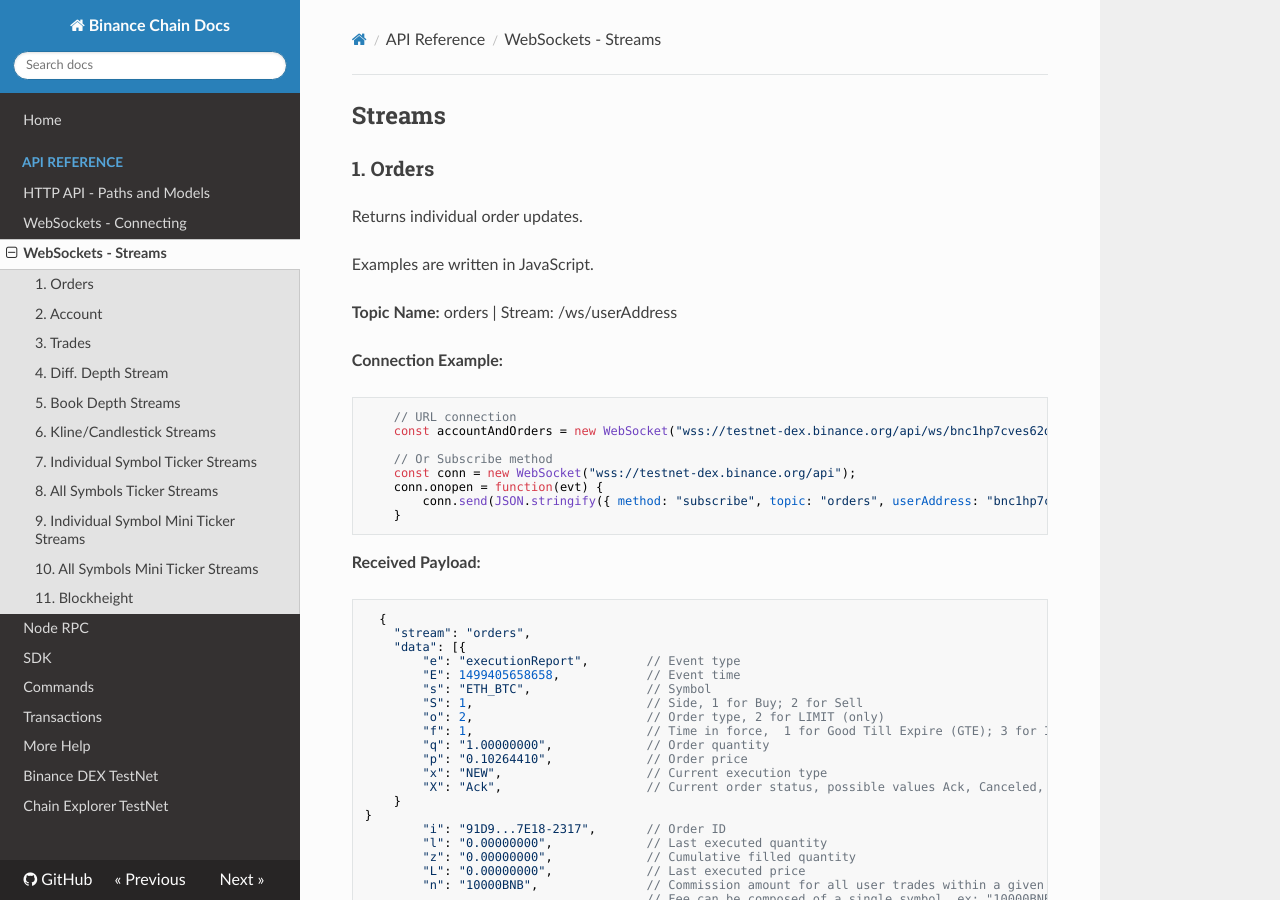
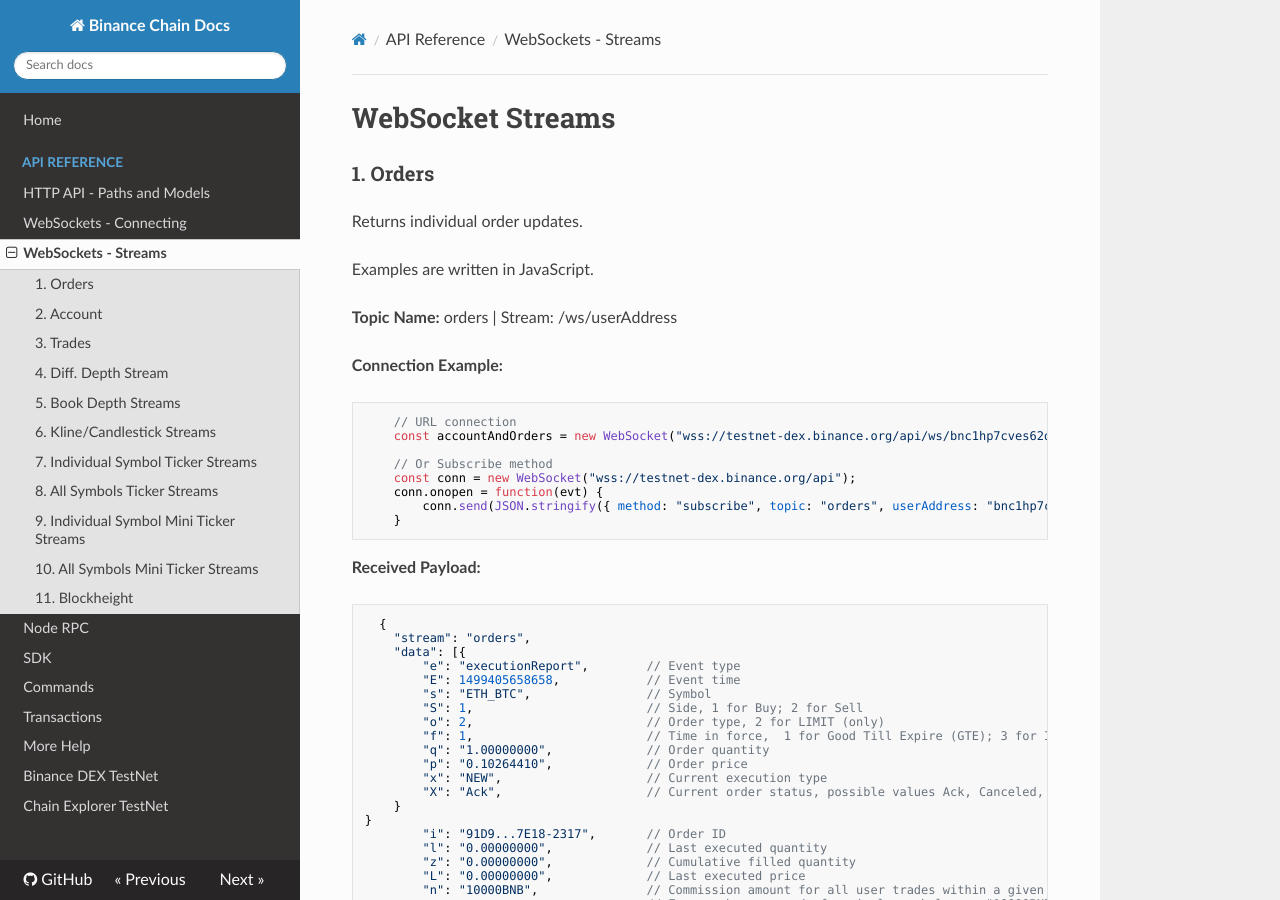
Before and after one commit to yash-sharma1/docs-site, an MkDocs documentation site: the page built from docs/api-reference/dex-api/ws-streams.md, in a window 1280 px wide and 900 px high. Built offline with MkDocs 1.6.1, drawn with Linux system fonts in a browser that asks for light colours; nearby versions of some CDN libraries.

Commit message:
WS headings consistency

```diff
--- a/docs/api-reference/dex-api/ws-streams.md
+++ b/docs/api-reference/dex-api/ws-streams.md
@@ -1,4 +1,4 @@
-## Streams
+# WebSocket Streams
 
 ### 1. Orders
 
```
Also changed, not shown: docs/api-reference/dex-api/ws-connection.md (+1 -1 lines).
